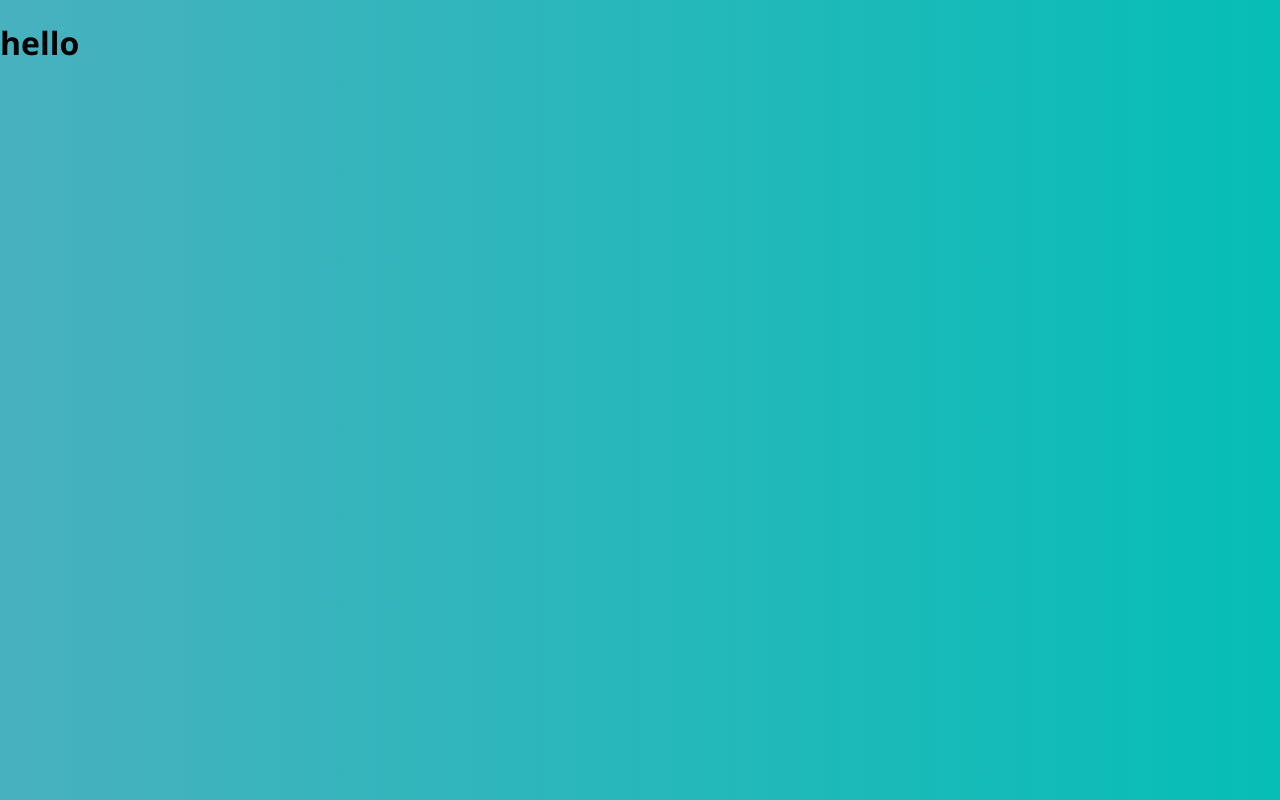
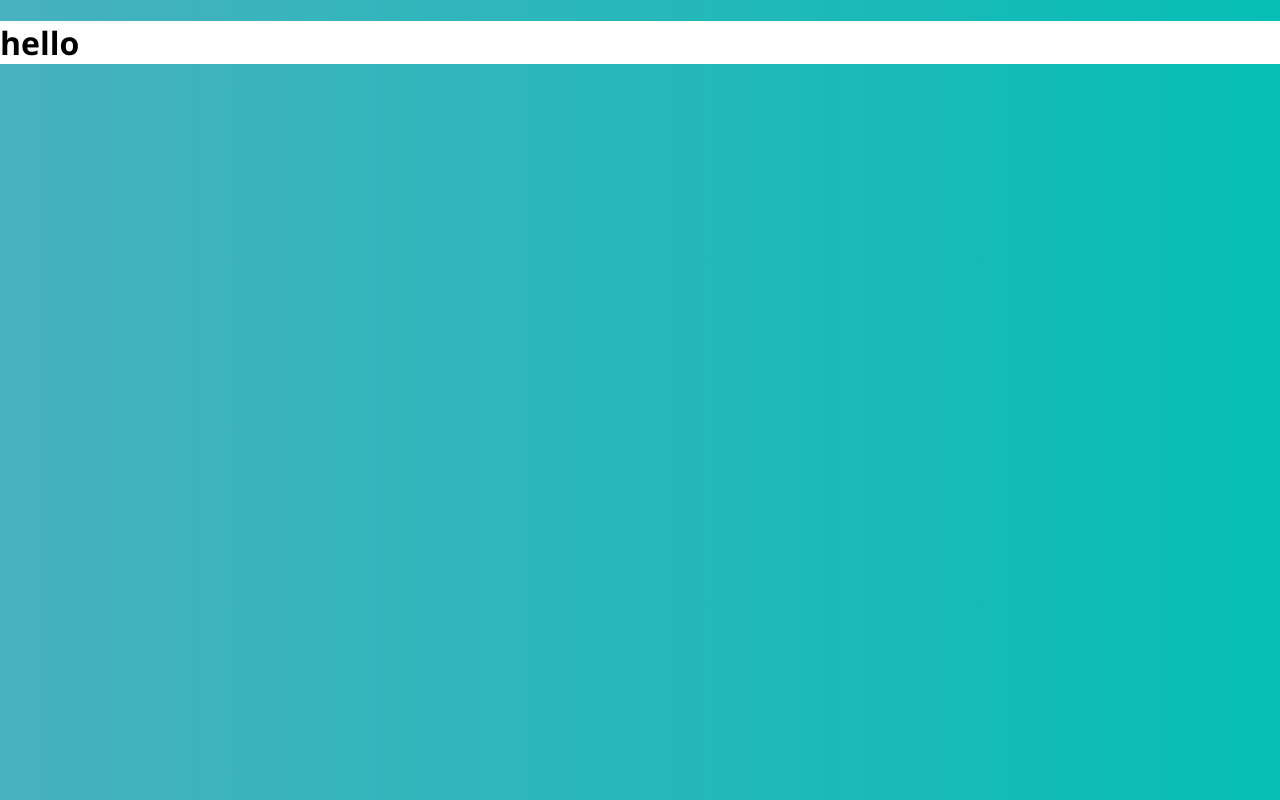
Before and after one commit to zachwhitedev/mk-challenge, a React (Create React App) app: page / in a window 1280 px wide. Built offline with nearby package versions, Linux system fonts and the light colour scheme.

Commit message:
some more wiring of css

```diff
--- a/src/components/Form.js
+++ b/src/components/Form.js
@@ -1,4 +1,5 @@
 import React from 'react';
+import '../css/Form/form.css'
 
 class Form extends React.Component {
   constructor(props){
@@ -12,7 +13,7 @@ class Form extends React.Component {
 
   render(){
     return(
-      <div>
+      <div className='form'>
         <h1>hello</h1>
       </div>
     )
--- /dev/null
+++ b/src/css/Form/form.css
@@ -0,0 +1,4 @@
+.form {
+  background-color: white;
+}
+/*# sourceMappingURL=form.css.map */
--- /dev/null
+++ b/src/css/Form/form.scss
@@ -0,0 +1,3 @@
+.form {
+    background-color: white;
+}
```
Also changed, not shown: 1 other file (tests, documents, lock files or other folders).
